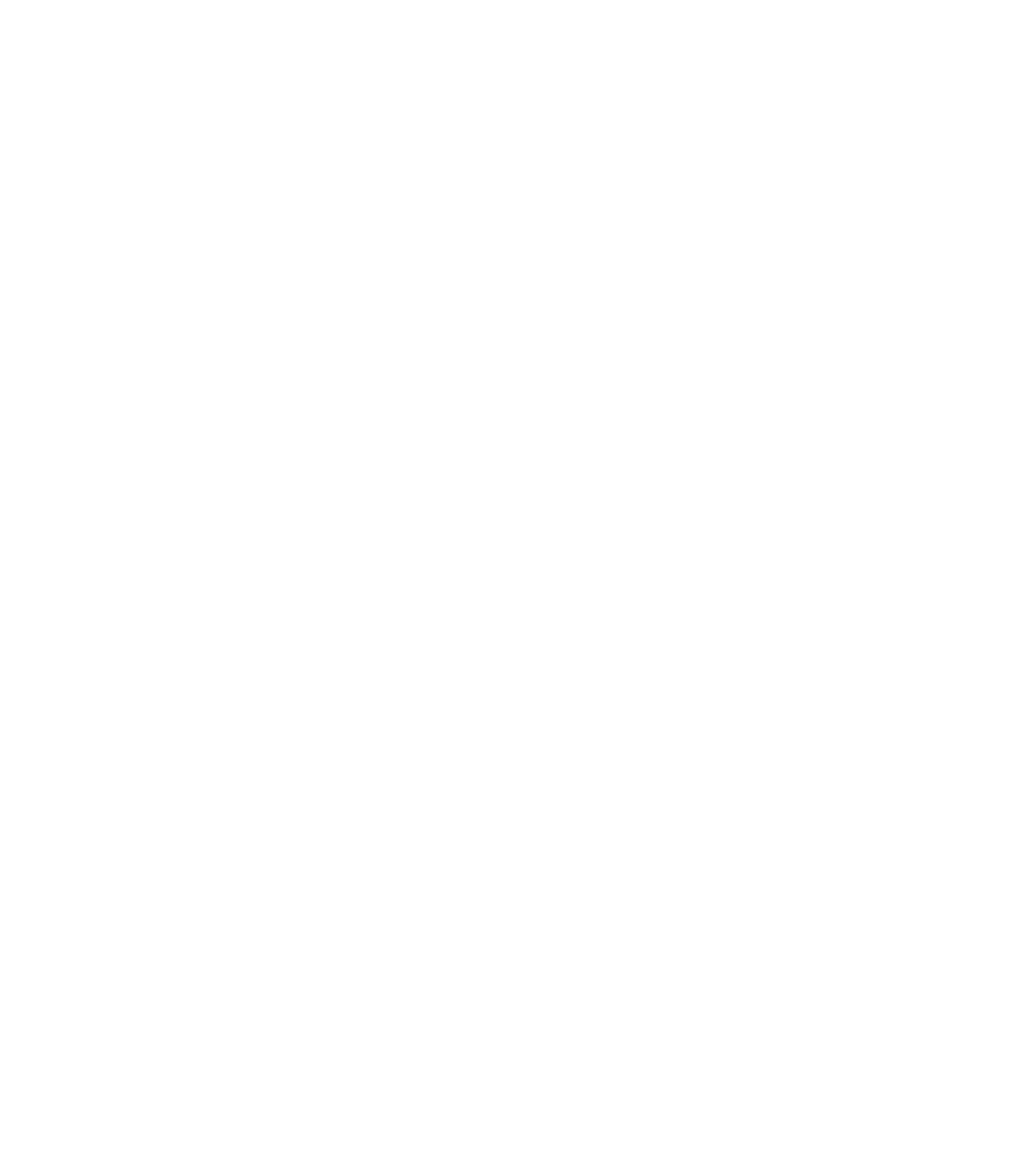
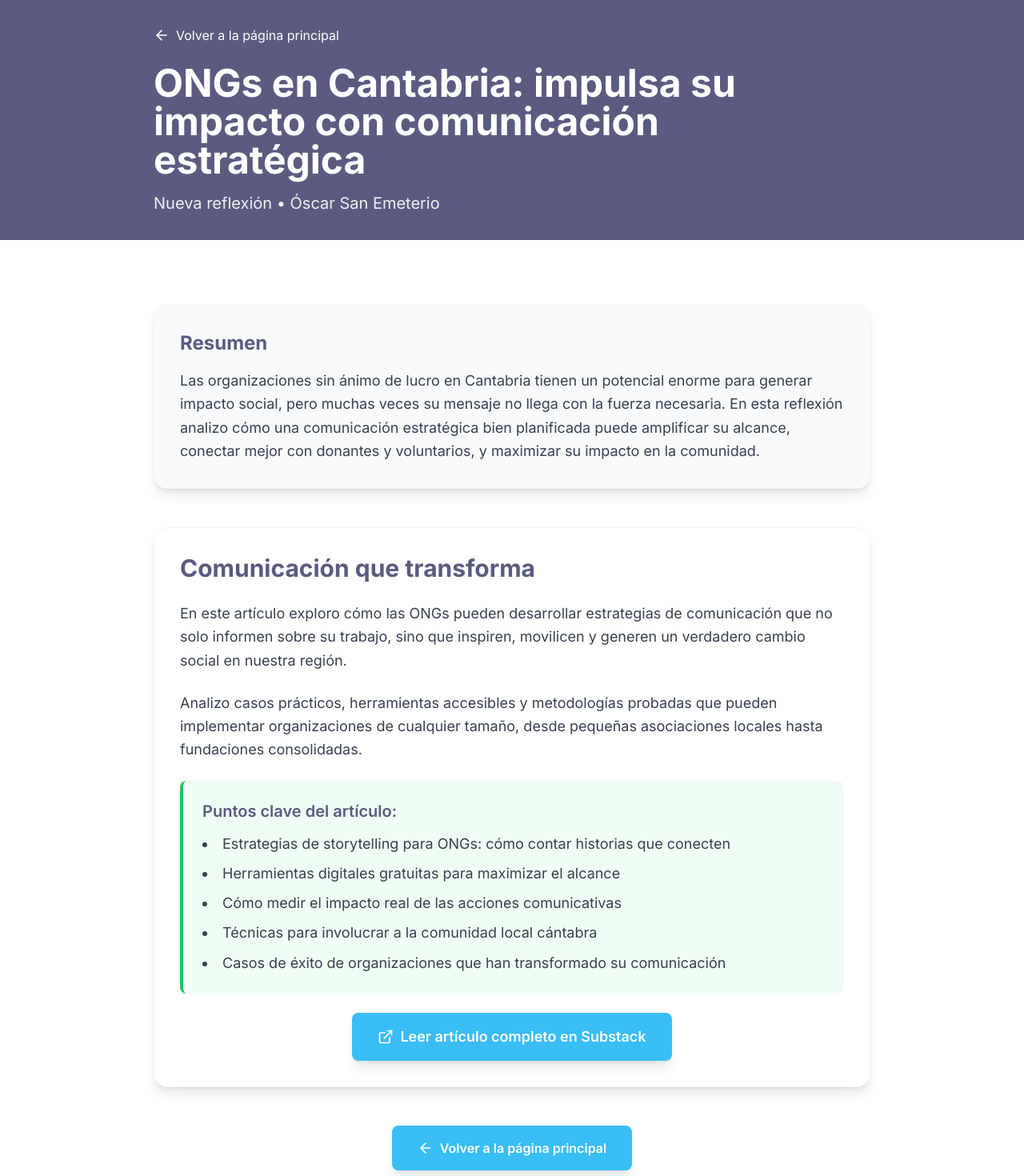
Before and after one commit to osanemeterio/oscarsanemeterio, a React (Vite) app: page /blog/ongs-cantabria-impacto in a window 1280 px wide. Before the commit this address had no page. Shown: the top 1470 px of the page at 80% size. Before the commit the page ends 800 px from the top, so only its background shows below. Built offline with nearby package versions, Linux system fonts and the light colour scheme.

Commit message:
Update blog posts in Mis reflexiones section and create new page

```diff
--- a/src/App.tsx
+++ b/src/App.tsx
@@ -12,6 +12,7 @@
 import PuntoYAparte from './pages/PuntoYAparte'
 import Blog from './pages/Blog'
 import ComunicacionInstitucionalIA from './pages/ComunicacionInstitucionalIA'
+import ONGsCantabriaImpacto from './pages/ONGsCantabriaImpacto'
 
 function App() {
   return (
@@ -31,6 +32,7 @@
         <Route path="/blog" element={<Blog />} />
         <Route path="/blog" element={<Blog />} />
         <Route path="/blog/comunicacion-institucional-ia" element={<ComunicacionInstitucionalIA />} />
+        <Route path="/blog/ongs-cantabria-impacto" element={<ONGsCantabriaImpacto />} />
       </Routes>
     </Router>
   )
--- a/src/pages/Home.tsx
+++ b/src/pages/Home.tsx
@@ -355,6 +355,20 @@
               </p>
               <span className="text-[#39bdf5] font-medium">Leer más →</span>
             </Link>
+
+            {/* Nueva entrada sobre ONGs en Cantabria */}
+            <Link
+              to="/blog/ongs-cantabria-impacto"
+              className="slide-up bg-white/10 backdrop-blur-sm p-6 rounded-2xl shadow-lg border border-white/20 hover:bg-white/20 transition-all duration-300 block text-left"
+            >
+              <h3 className="text-xl font-bold text-white mb-3">
+                ONGs en Cantabria: impulsa su impacto con comunicación estratégica
+              </h3>
+              <p className="text-white/90 mb-4 leading-relaxed">
+                Reflexiones sobre cómo las organizaciones sin ánimo de lucro pueden potenciar su mensaje y amplificar su impacto social.
+              </p>
+              <span className="text-[#39bdf5] font-medium">Leer más →</span>
+            </Link>
           </div>
 
           <div className="slide-up bg-white/10 backdrop-blur-sm p-8 rounded-2xl shadow-lg border border-white/20 max-w-2xl mx-auto">
--- /dev/null
+++ b/src/pages/ONGsCantabriaImpacto.tsx
@@ -0,0 +1,99 @@
+import { ArrowLeft, ExternalLink } from 'lucide-react'
+
+export default function ONGsCantabriaImpactoPage() {
+  return (
+    <div className="min-h-screen bg-white">
+      {/* Header con navegación */}
+      <header className="bg-[#5a5b7f] py-8 px-4">
+        <div className="max-w-4xl mx-auto">
+          <a
+            href="/"
+            className="inline-flex items-center text-white hover:text-[#39bdf5] transition-colors mb-6"
+          >
+            <ArrowLeft className="w-5 h-5 mr-2" />
+            Volver a la página principal
+          </a>
+          <h1 className="text-4xl md:text-5xl font-bold text-white mb-4">
+            ONGs en Cantabria: impulsa su impacto con comunicación estratégica
+          </h1>
+          <p className="text-xl text-white/90">
+            Nueva reflexión • Óscar San Emeterio
+          </p>
+        </div>
+      </header>
+
+      {/* Contenido principal */}
+      <main className="py-20 px-4">
+        <div className="max-w-4xl mx-auto">
+
+          {/* Resumen introductorio */}
+          <div className="mb-12">
+            <div className="bg-gray-50 p-8 rounded-2xl shadow-lg border border-gray-100">
+              <h2 className="text-2xl font-bold text-[#5a5b7f] mb-4">Resumen</h2>
+              <p className="text-lg text-gray-700 leading-relaxed">
+                Las organizaciones sin ánimo de lucro en Cantabria tienen un potencial enorme para generar impacto social,
+                pero muchas veces su mensaje no llega con la fuerza necesaria. En esta reflexión analizo cómo una
+                comunicación estratégica bien planificada puede amplificar su alcance, conectar mejor con donantes y
+                voluntarios, y maximizar su impacto en la comunidad.
+              </p>
+            </div>
+          </div>
+
+          {/* Cuerpo del contenido */}
+          <div className="mb-12">
+            <div className="bg-white p-8 rounded-2xl shadow-lg border border-gray-100">
+              <h2 className="text-3xl font-bold text-[#5a5b7f] mb-6">Comunicación que transforma</h2>
+
+              <div className="text-lg text-gray-700 leading-relaxed space-y-6">
+                <p>
+                  En este artículo exploro cómo las ONGs pueden desarrollar estrategias de comunicación que no solo
+                  informen sobre su trabajo, sino que inspiren, movilicen y generen un verdadero cambio social en
+                  nuestra región.
+                </p>
+
+                <p>
+                  Analizo casos prácticos, herramientas accesibles y metodologías probadas que pueden implementar
+                  organizaciones de cualquier tamaño, desde pequeñas asociaciones locales hasta fundaciones consolidadas.
+                </p>
+
+                <div className="bg-green-50 p-6 rounded-lg border-l-4 border-green-500 my-8">
+                  <h3 className="text-xl font-semibold text-[#5a5b7f] mb-3">Puntos clave del artículo:</h3>
+                  <ul className="list-disc list-inside space-y-2 text-gray-700">
+                    <li>Estrategias de storytelling para ONGs: cómo contar historias que conecten</li>
+                    <li>Herramientas digitales gratuitas para maximizar el alcance</li>
+                    <li>Cómo medir el impacto real de las acciones comunicativas</li>
+                    <li>Técnicas para involucrar a la comunidad local cántabra</li>
+                    <li>Casos de éxito de organizaciones que han transformado su comunicación</li>
+                  </ul>
+                </div>
+
+                <div className="text-center mt-8">
+                  <a
+                    href="https://osanemeterio.substack.com/p/ongs-en-cantabria-impulsa-su-impacto"
+                    target="_blank"
+                    rel="noopener noreferrer"
+                    className="btn-primary inline-flex items-center space-x-2 text-lg"
+                  >
+                    <ExternalLink className="w-5 h-5" />
+                    <span>Leer artículo completo en Substack</span>
+                  </a>
+                </div>
+              </div>
+            </div>
+          </div>
+
+          {/* Navegación al final */}
+          <div className="text-center">
+            <a
+              href="/"
+              className="btn-primary inline-flex items-center space-x-2"
+            >
+              <ArrowLeft className="w-5 h-5" />
+              <span>Volver a la página principal</span>
+            </a>
+          </div>
+        </div>
+      </main>
+    </div>
+  )
+}
```
